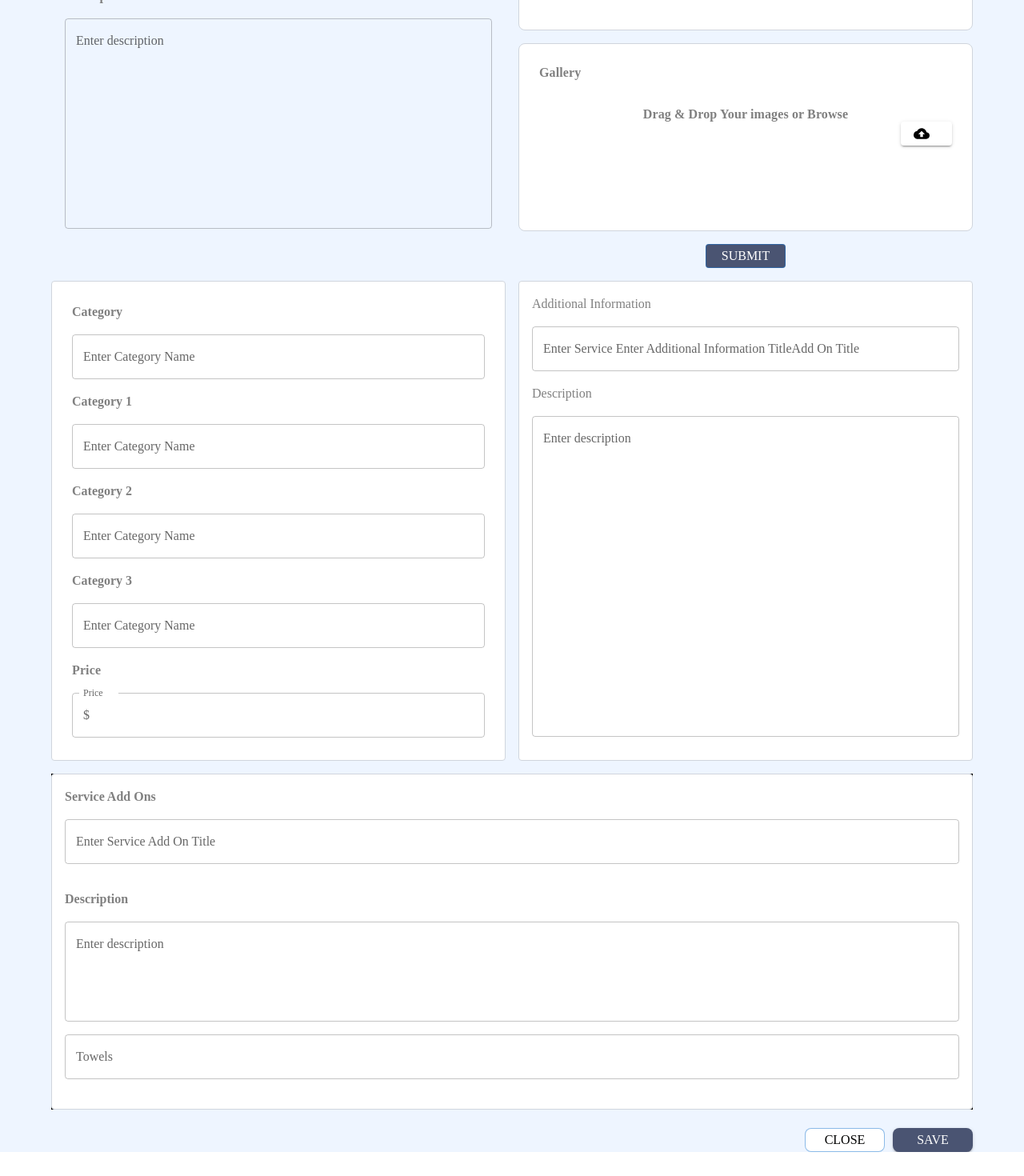
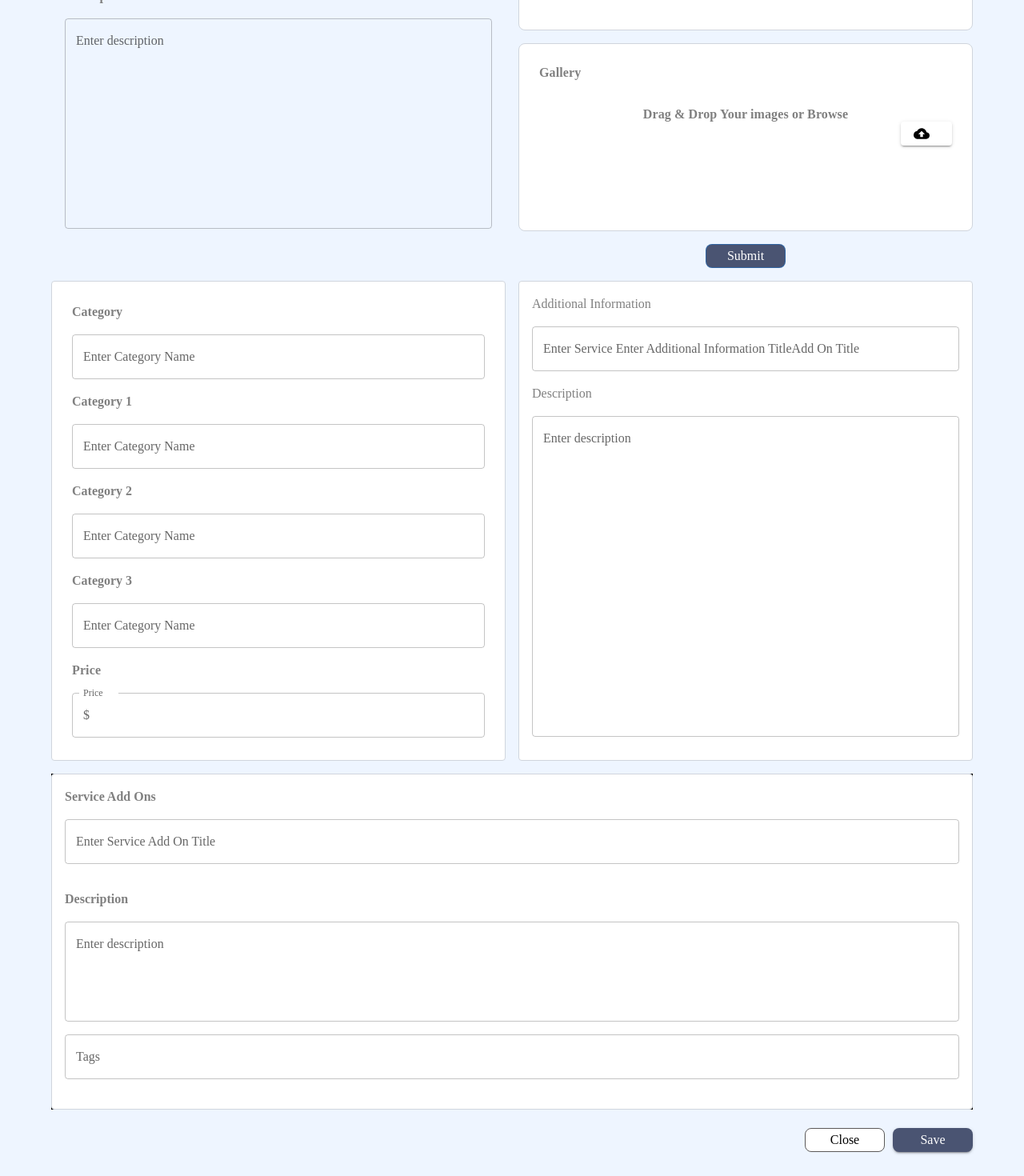
Before and after one commit to Software-Lifecycle-Consultants/slc-open-hms, a Next.js app: page /admin/room-details in a window 1280 px wide. Shown: the part 423-1893 px from the top of the page at 80% size. Before the commit the page ends 1863 px from the top, so only its background shows below. Built offline with nearby package versions, Linux system fonts and the light colour scheme.

Commit message:
task 4,5,11,12,13,14,15,16 and 17 are fixed

```diff
--- a/app/admin/room-details/page.tsx
+++ b/app/admin/room-details/page.tsx
@@ -26,7 +26,7 @@ const roomDetails = () => {
   return (
     <>
       <Box
-        sx={{ backgroundColor: "#EEF5FF", padding: "10px 0", width: "100%" }}
+        sx={{ backgroundColor: "#EEF5FF", padding: "10px 0", width: "100%"}}
       >
         <Container>
           <HeadingBook />
@@ -36,6 +36,7 @@ const roomDetails = () => {
         sx={{
           display: "grid",
           backgroundColor: "#EEF5FF",
+          padding: "0 0 30px 0",
         }}
       >
         {/* (1) The Details component is imported and rendered here. */}
@@ -125,6 +126,7 @@ const roomDetails = () => {
             <Box display="flex" justifyContent="end" alignItems="center">
               <Button
                 sx={{
+                  textTransform: "none",
                   marginTop: "7px",
                   justifyContent: "center",
                   backgroundColor: "white",
@@ -133,7 +135,10 @@ const roomDetails = () => {
                   height: "30px",
                   borderRadius: "8px",
                   textAlign: "center",
-                }}
+                  borderColor: "#5B5959",
+                  "&:hover": {
+                    backgroundColor: "#192959",}
+                  }}
                 variant="outlined"
               >
                 <Typography
@@ -147,6 +152,7 @@ const roomDetails = () => {
               </Button>
               <Button
                 sx={{
+                  textTransform: "none",
                   marginTop: "7px",
                   backgroundColor: "#4A5472",
                   color: "white",
@@ -155,6 +161,8 @@ const roomDetails = () => {
                   borderRadius: "8px",
                   marginLeft: "10px",
                   textAlign: "center",
+                  "&:hover": {
+                    backgroundColor: "#192959",}
                 }}
                 variant="contained"
               >
--- a/components/roomDetails/Gallery.tsx
+++ b/components/roomDetails/Gallery.tsx
@@ -82,13 +82,18 @@ export default function StandardImageList() {
        display="flex" justifyContent="center" alignItems="center" >
         <Button
           sx={{
+            textTransform: "none",
             justifyContent: "center",
             color: "white",
             width: "100px",
             height: "30px",
-            borderRadius: "8",
+            borderRadius: "8px",
             textAlign: "center",
             backgroundColor: "#4A5472",
+            "&:hover": {
+              backgroundColor: "#192959",
+
+            },
           }}
           variant="outlined"
         >
--- a/components/roomDetails/ServiceAd.tsx
+++ b/components/roomDetails/ServiceAd.tsx
@@ -118,7 +118,7 @@ export default function ServiceAd() {
                   ))
                 }
                 renderInput={(params) => (
-                  <TextField {...params} label="Towels" /> // Towels is the default value
+                  <TextField {...params} label="Tags" /> // Towels is the default value
                 )}
                 options={[]}
               />
```
